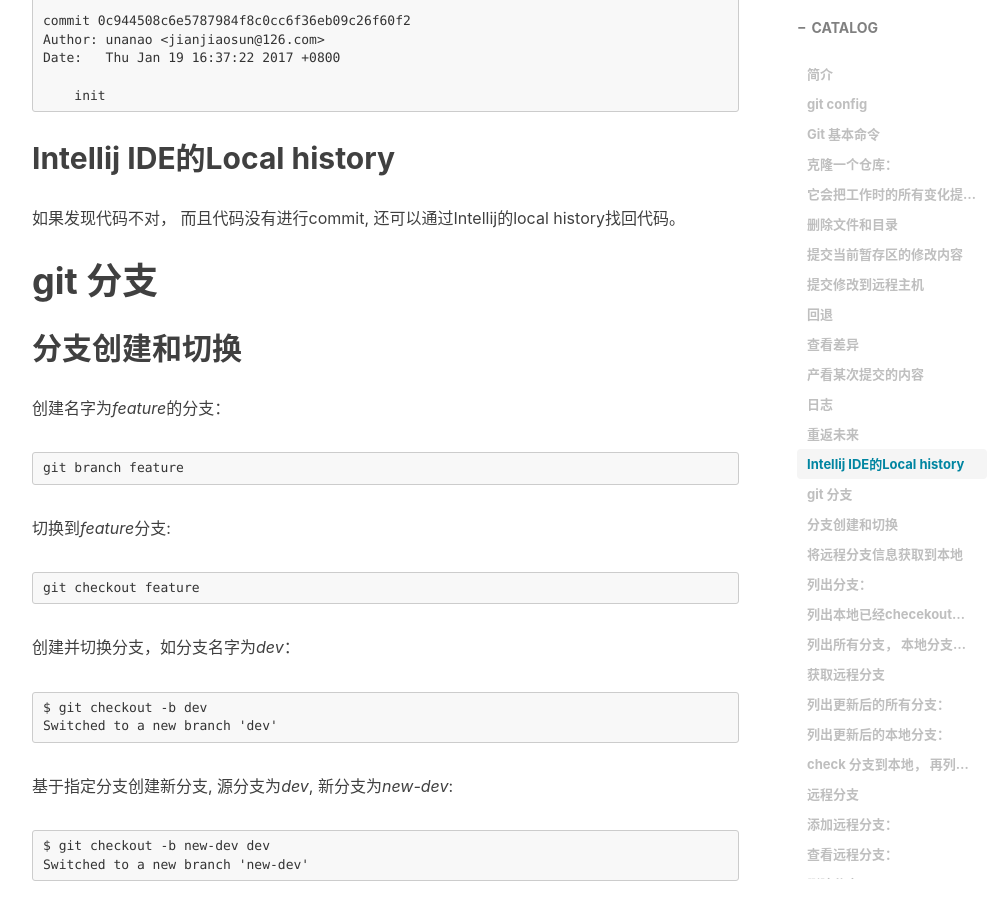
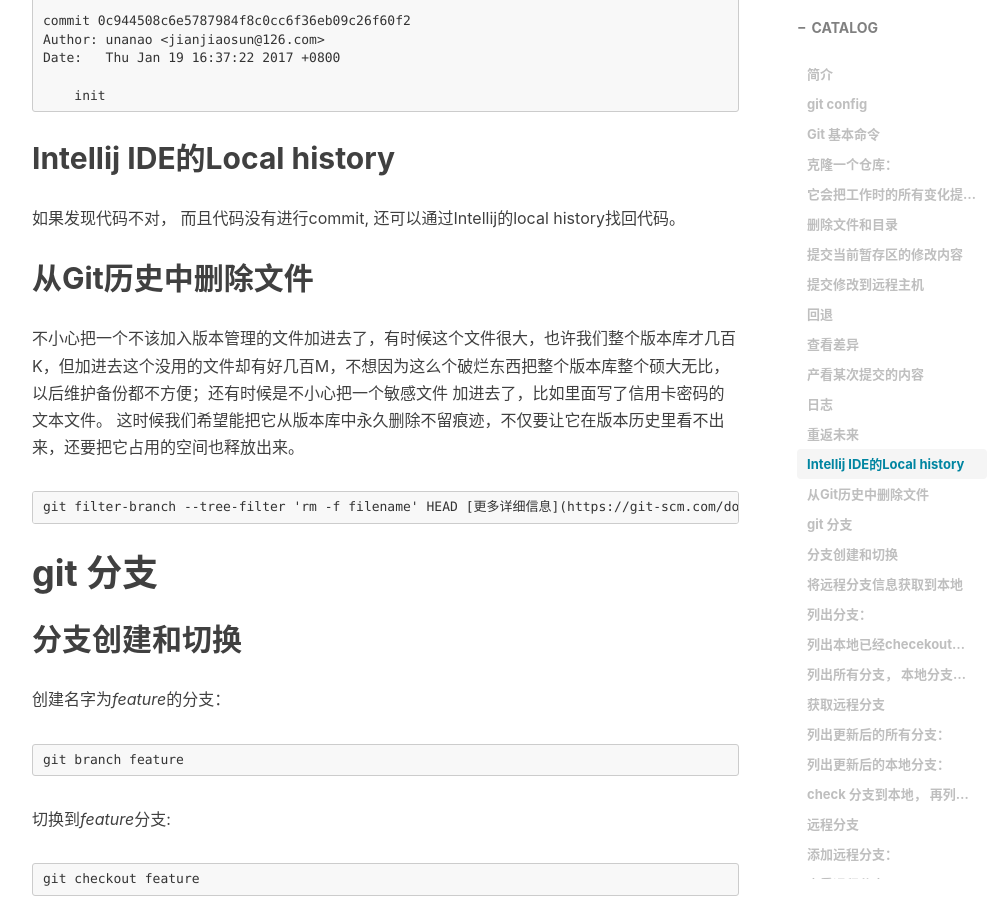
Before and after one commit to xuyumeng/xuyumeng.github.io, a Jekyll site: the page built from _posts/2017-1-21-git-basic.md, in a window 1280 px wide and 900 px high, scrolled down 4536 px. Shown: the whole window, without its empty margins (233-1239 px from the left). Built offline with Jekyll 4.4.1, drawn with Linux system fonts in a browser that asks for light colours; nearby versions of some CDN libraries; comment, search, counter and statistics services are not loaded; some of the changed text lies outside the part shown.

Commit message:
remove file from a repository

```diff
--- a/_posts/2017-1-21-git-basic.md
+++ b/_posts/2017-1-21-git-basic.md
@@ -161,6 +161,14 @@
 
 ## Intellij IDE的Local history
 如果发现代码不对， 而且代码没有进行commit, 还可以通过Intellij的local history找回代码。
+
+
+## 从Git历史中删除文件
+不小心把一个不该加入版本管理的文件加进去了，有时候这个文件很大，也许我们整个版本库才几百K，但加进去这个没用的文件却有好几百M，不想因为这么个破烂东西把整个版本库整个硕大无比，以后维护备份都不方便；还有时候是不小心把一个敏感文件 加进去了，比如里面写了信用卡密码的文本文件。
+这时候我们希望能把它从版本库中永久删除不留痕迹，不仅要让它在版本历史里看不出来，还要把它占用的空间也释放出来。
+
+	git filter-branch --tree-filter 'rm -f filename' HEAD
+[更多详细信息](https://git-scm.com/docs/git-filter-branch)
 
 
 # git 分支
```
Also changed, not shown: other parts of _posts/2017-1-21-git-basic.md (+1 -1 lines).
